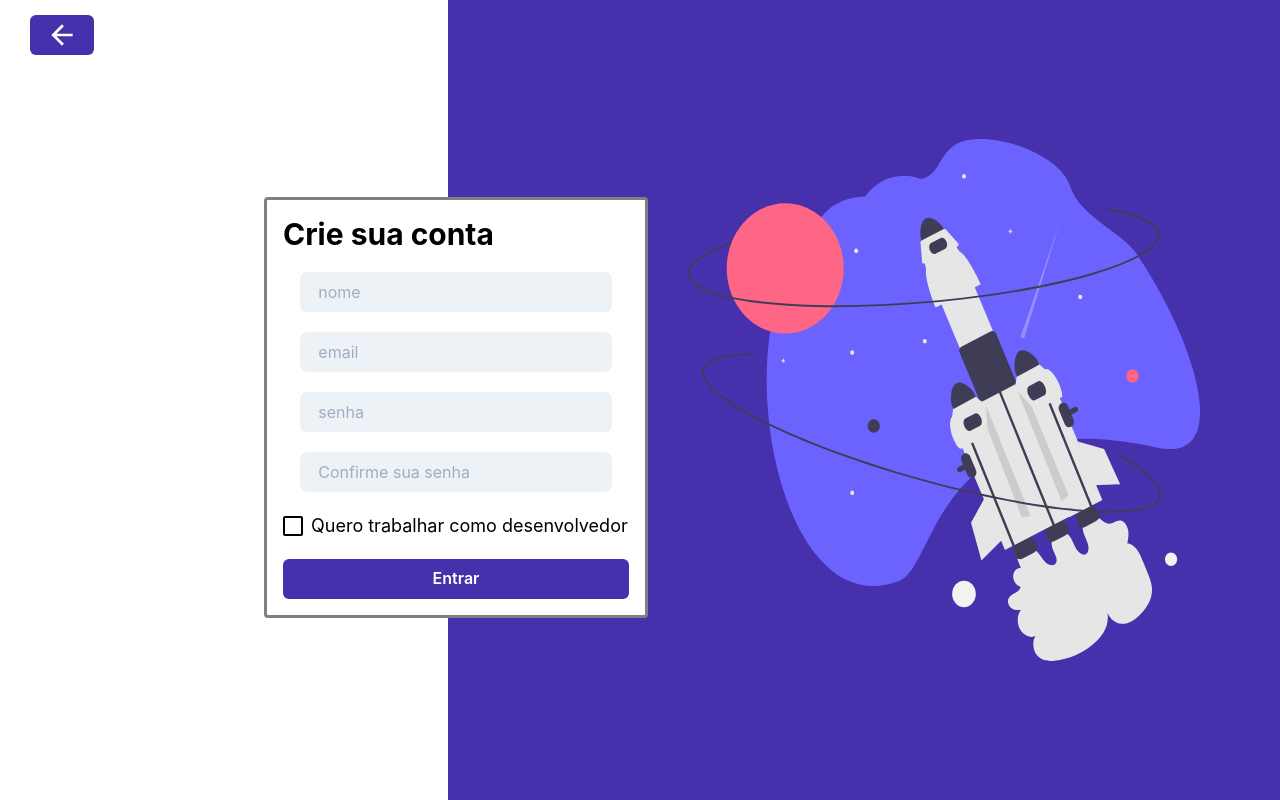
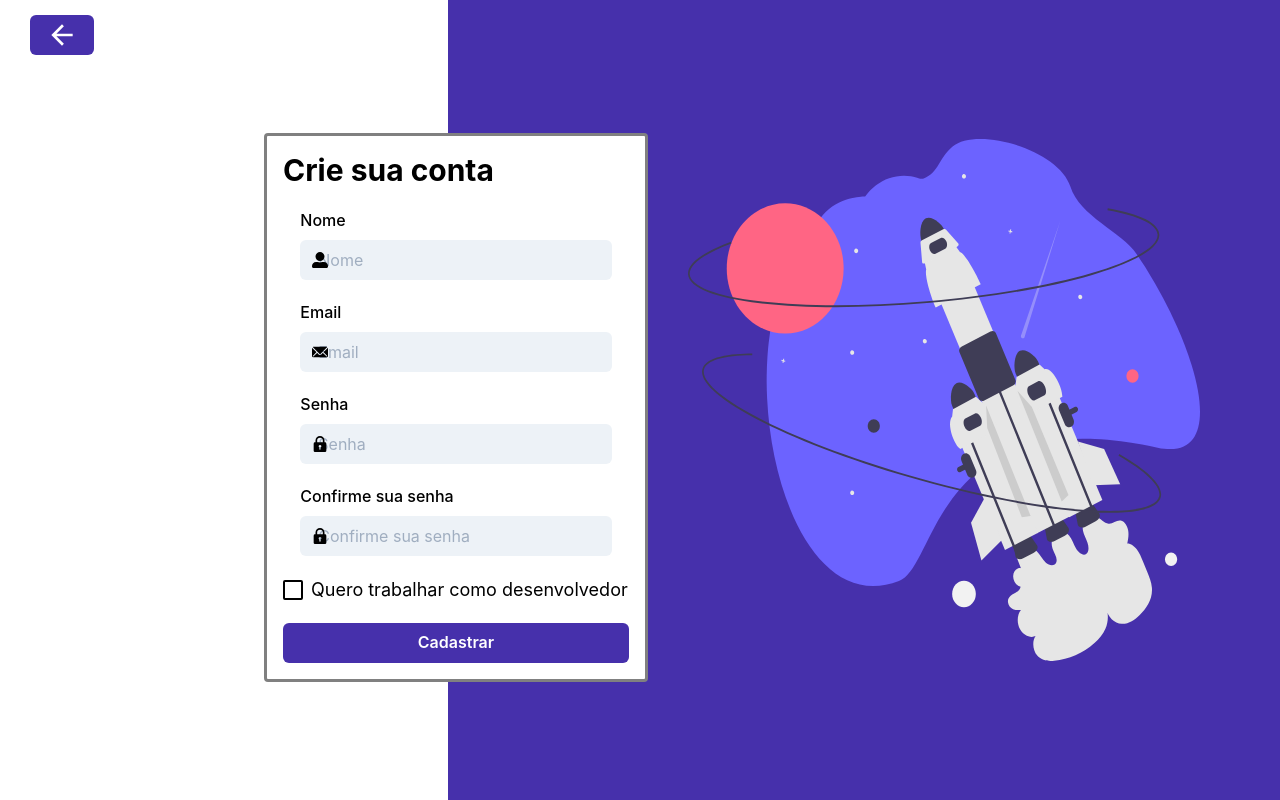
Before and after one commit to PauloHenriqueMagno/GaleraNerd, a React (Create React App) app: page /register in a window 1280 px wide. Built offline with nearby package versions, Linux system fonts and the light colour scheme.

Commit message:
feature/page/register: bug fix and component termination

```diff
--- a/src/components/RegisterForm/index.jsx
+++ b/src/components/RegisterForm/index.jsx
@@ -1,11 +1,17 @@
 import * as yup from 'yup';
 import { useForm } from "react-hook-form";
 import { yupResolver } from "@hookform/resolvers/yup";
+import { useUser } from "../../providers/User";
+import { useHistory } from "react-router-dom";
 
-import { Box, Heading, VStack, Button, Checkbox } from "@chakra-ui/react";
+import { FormControl, Box, Heading, VStack, Button, Checkbox } from "@chakra-ui/react";
+import { EmailIcon, LockIcon } from "@chakra-ui/icons";
+import { FaUserAlt } from "react-icons/fa";
 import Input from "../Input";
 
 const RegisterForm = () => {
+  const history = useHistory();
+  const { register: registerUser } = useUser();
 
   const formSchema = yup.object().shape({
     name: yup.string().required('Valor obrigatorio!')
@@ -19,7 +25,10 @@ const RegisterForm = () => {
   })
 
   const { register, handleSubmit, formState: { errors } } = useForm({ resolver: yupResolver(formSchema)});
-  const handleSigin = (data) => console.log(data);
+  const handleSigin = (data) => {
+    registerUser(data);
+    history.push('/login')
+  }
 
   return(
     <Box
@@ -34,19 +43,51 @@ const RegisterForm = () => {
       p='4' borderRadius='4'
       onSubmit={handleSubmit(handleSigin)}
     >
+    <FormControl
+      isInvalid={errors.email?.message && errors.password?.message && errors.name?.message && errors.passwordConfirm?.message}
+    >
       <Heading size='lg' >Crie sua conta</Heading>
       <VStack mt='5' spacing="5" >
-        <Input placeholder="nome" register={register} registerName="name" />
-        <Input placeholder="email" register={register} registerName="email"/>
-        <Input placeholder="senha" register={register} registerName="password"/>
-        <Input placeholder="Confirme sua senha" register={register} registerName="passwordConfirm"/>
+        <Input
+          placeholder="Nome"
+          register={register}
+          registerName="name"
+          labelMessage="Nome"
+          leftIcon={<FaUserAlt />}
+          errorMessage={errors.name?.message}
+        />
+        <Input
+          labelMessage="Email"
+          placeholder="Email"
+          register={register}
+          leftIcon={<EmailIcon />}
+          registerName="email"
+          errorMessage={errors.email?.message}
+        />
+        <Input
+          labelMessage="Senha"
+          placeholder="Senha"
+          register={register}
+          leftIcon={<LockIcon />}
+          registerName="password"
+          errorMessage={errors.password?.message}
+        />
+        <Input
+          labelMessage="Confirme sua senha"
+          placeholder="Confirme sua senha"
+          register={register}
+          registerName="passwordConfirm"
+          errorMessage={errors.passwordConfirm?.message}
+          leftIcon={<LockIcon />}
+        />
         <Checkbox size="lg" w="100%" border="black" colorScheme="purple" textaline="left" {...register("dev")} >
           Quero trabalhar como desenvolvedor
         </Checkbox>
         <Button bg="purple.2" color="white" w="100%" _hover={{backgroundColor: "purple.4"}} type="submit">
-          Entrar
+          Cadastrar
         </Button>
       </VStack>
+      </FormControl>
     </Box>
   )
 }
```
